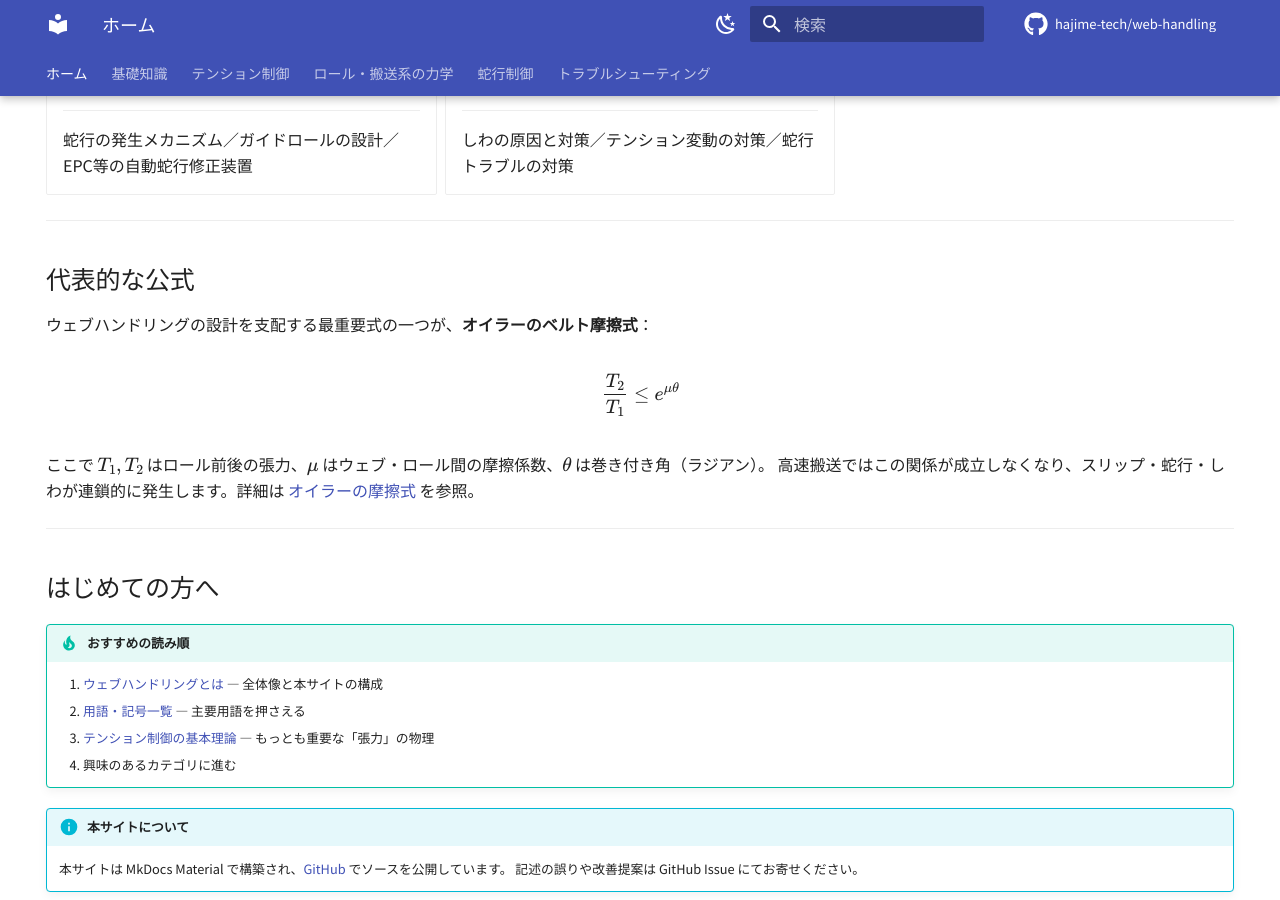
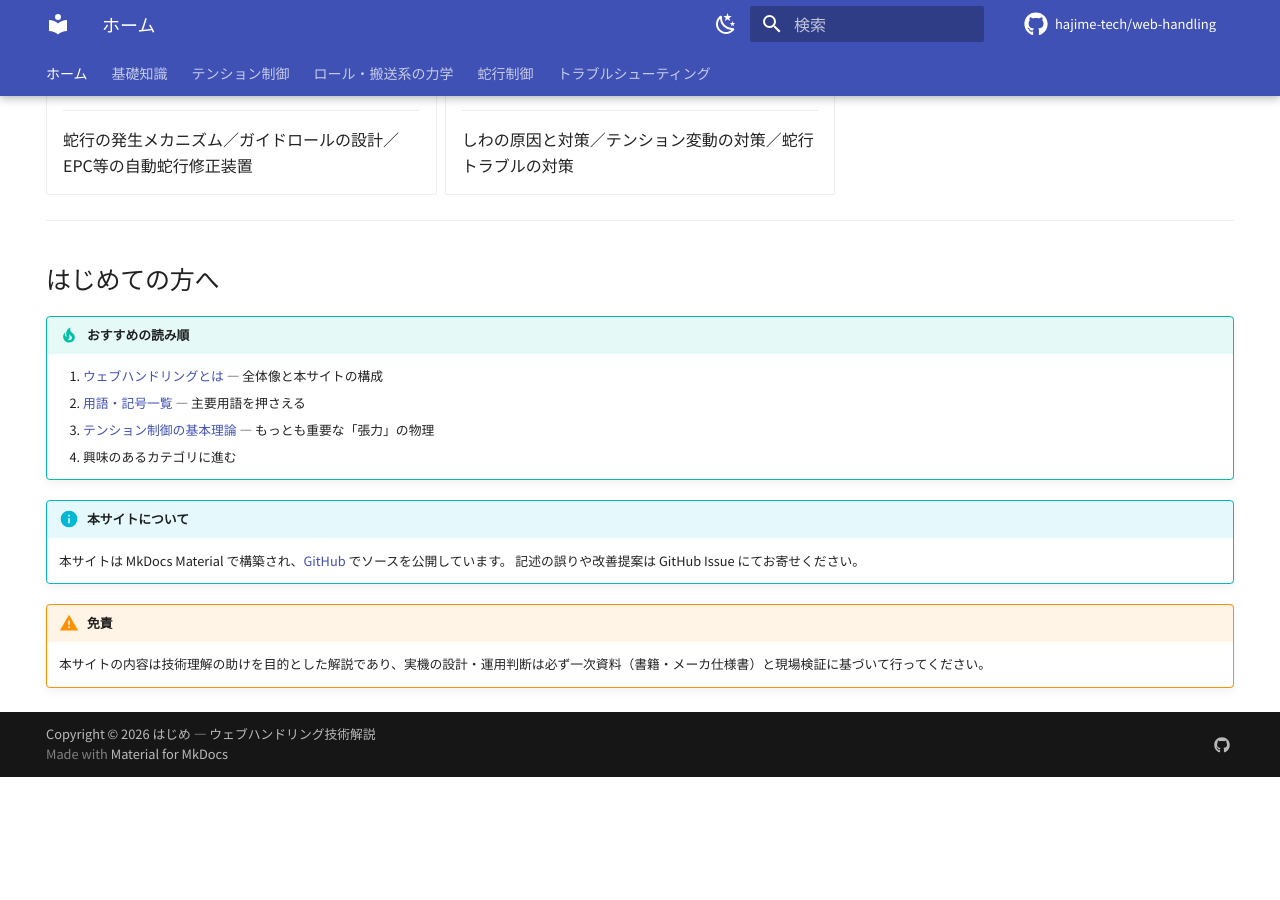
Before and after one commit to hajime-tech/web-handling, an MkDocs documentation site: the page built from docs/index.md, in a window 1280 px wide and 900 px high, scrolled down 1085 px. Built offline with MkDocs 1.6.1 and Material for MkDocs 9.7.7, drawn with Linux system fonts in a browser that asks for light colours; comment, search, counter and statistics services are not loaded; after the commit the page ends 1862 px from its top, so only the background shows below that.

Commit message:
ホームから「代表的な公式」セクションを削除

```diff
--- a/docs/index.md
+++ b/docs/index.md
@@ -83,19 +83,6 @@ hide:
 
 ---
 
-## 代表的な公式
-
-ウェブハンドリングの設計を支配する最重要式の一つが、**オイラーのベルト摩擦式**：
-
-$$
-\frac{T_2}{T_1} \le e^{\mu \theta}
-$$
-
-ここで $T_1, T_2$ はロール前後の張力、$\mu$ はウェブ・ロール間の摩擦係数、$\theta$ は巻き付き角（ラジアン）。
-高速搬送ではこの関係が成立しなくなり、スリップ・蛇行・しわが連鎖的に発生します。詳細は [オイラーの摩擦式](tension/euler.md) を参照。
-
----
-
 ## はじめての方へ
 
 !!! tip "おすすめの読み順"
```
